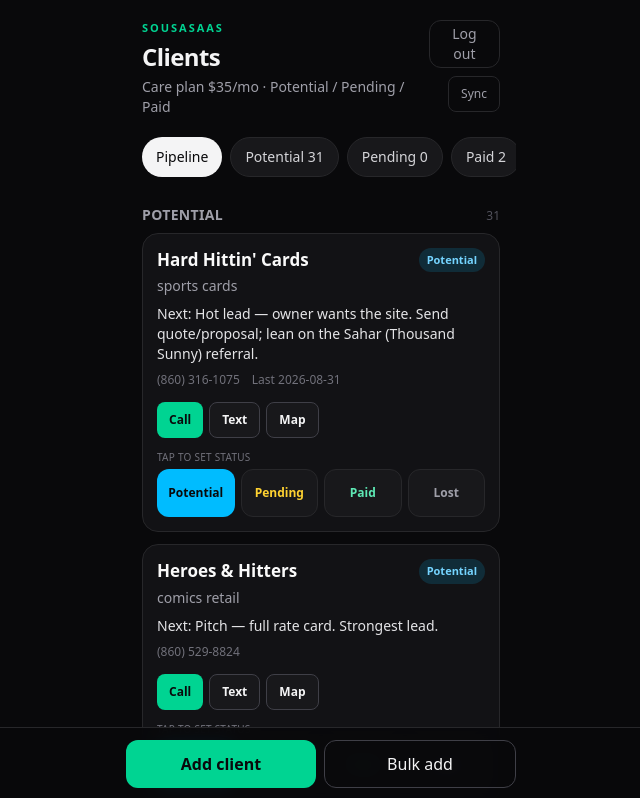
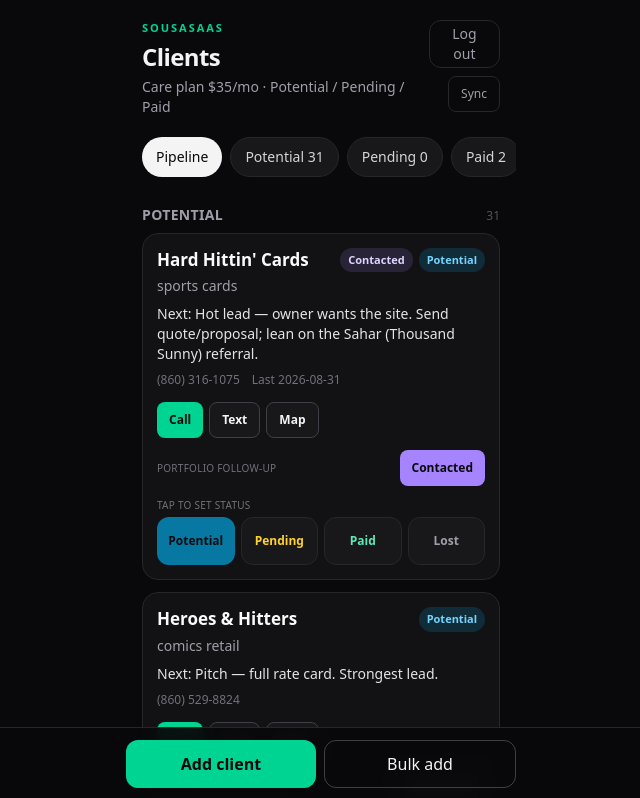
Before and after one commit to VoidcallerOC/sousasaas-client-tracker, a Next.js app: page / in a window 1280 px wide. Shown: the top 798 px of the page, without its empty margins (319-959 px from the left). Built offline with nearby package versions, Linux system fonts and the light colour scheme.

Commit message:
Add persistent contacted tracking

```diff
--- a/app/actions.ts
+++ b/app/actions.ts
@@ -24,6 +24,7 @@ function clientFromForm(formData: FormData, id: string): Client {
     client: field(formData, "client"),
     businessType: field(formData, "businessType"),
     status,
+    contacted: field(formData, "contacted") === "true",
     contactName: field(formData, "contactName"),
     phone: field(formData, "phone"),
     email: field(formData, "email"),
@@ -43,14 +44,16 @@ function clientFromForm(formData: FormData, id: string): Client {
 export async function saveClient(formData: FormData) {
   const id = field(formData, "id");
   if (!id) return;
-  const next = clientFromForm(formData, id);
-  if (!next.client) return;
+  const submitted = clientFromForm(formData, id);
+  if (!submitted.client) return;
   const clients = await readClients();
   const idx = clients.findIndex((c) => c.id === id);
   if (idx === -1) {
-    clients.unshift(next);
+    clients.unshift(submitted);
   } else {
-    clients[idx] = next;
+    clients[idx] = formData.has("contacted")
+      ? submitted
+      : { ...submitted, contacted: clients[idx].contacted };
   }
   await writeClients(clients);
   revalidatePath("/");
@@ -77,6 +80,16 @@ export async function setStatus(id: string, status: Status) {
   const idx = clients.findIndex((c) => c.id === id);
   if (idx === -1) return;
   clients[idx] = { ...clients[idx], status };
+  await writeClients(clients);
+  revalidatePath("/");
+}
+
+export async function setContacted(id: string, contacted: boolean) {
+  if (!id || typeof contacted !== "boolean") return;
+  const clients = await readClients();
+  const idx = clients.findIndex((c) => c.id === id);
+  if (idx === -1) return;
+  clients[idx] = { ...clients[idx], contacted };
   await writeClients(clients);
   revalidatePath("/");
 }
--- /dev/null
+++ b/components/contacted-button.tsx
@@ -0,0 +1,45 @@
+"use client";
+
+import { useRouter } from "next/navigation";
+import { useTransition } from "react";
+import { setContacted } from "@/app/actions";
+
+export function ContactedButton({
+  id,
+  contacted,
+}: {
+  id: string;
+  contacted: boolean;
+}) {
+  const router = useRouter();
+  const [isPending, startTransition] = useTransition();
+
+  function handleClick() {
+    if (isPending) return;
+
+    startTransition(async () => {
+      await setContacted(id, !contacted);
+      router.refresh();
+    });
+  }
+
+  return (
+    <button
+      type="button"
+      onClick={(event) => {
+        event.stopPropagation();
+        handleClick();
+      }}
+      disabled={isPending}
+      aria-pressed={contacted}
+      aria-label={contacted ? "Mark client as not contacted" : "Mark client as contacted"}
+      className={`inline-flex h-9 items-center rounded-lg px-3 text-xs font-semibold transition-transform active:scale-95 disabled:cursor-wait disabled:opacity-60 ${
+        contacted
+          ? "bg-violet-400 text-zinc-950"
+          : "border border-violet-400/40 bg-violet-400/10 text-violet-200"
+      }`}
+    >
+      {isPending ? "Saving…" : "Contacted"}
+    </button>
+  );
+}
--- a/components/status-bar.tsx
+++ b/components/status-bar.tsx
@@ -1,5 +1,7 @@
 "use client";
 
+import { useRouter } from "next/navigation";
+import { useTransition } from "react";
 import { STATUSES, type Status } from "@/lib/types";
 import { setStatus } from "@/app/actions";
 
@@ -29,6 +31,18 @@ export function StatusBar({
   id: string;
   current: Status;
 }) {
+  const router = useRouter();
+  const [isPending, startTransition] = useTransition();
+
+  function handleStatusChange(status: Status) {
+    if (status === current || isPending) return;
+
+    startTransition(async () => {
+      await setStatus(id, status);
+      router.refresh();
+    });
+  }
+
   return (
     <div className="grid grid-cols-4 gap-1.5">
       {STATUSES.map((status) => {
@@ -37,11 +51,11 @@ export function StatusBar({
           <button
             key={status}
             type="button"
-            onClick={() => {
-              if (!active) void setStatus(id, status);
-            }}
+            onClick={() => handleStatusChange(status)}
+            disabled={active || isPending}
             aria-pressed={active}
-            className={`h-12 rounded-xl text-xs font-semibold transition-transform active:scale-95 ${
+            aria-label={`Move client to ${status}`}
+            className={`h-12 rounded-xl text-xs font-semibold transition-transform active:scale-95 disabled:cursor-wait disabled:opacity-60 ${
               active ? STYLES[status].on : STYLES[status].off
             }`}
           >
--- a/components/tracker.tsx
+++ b/components/tracker.tsx
@@ -7,8 +7,9 @@ import { StatusBar, statusBadgeClass } from "./status-bar";
 import { ContactActions } from "./contact-actions";
 import { ClientSheet } from "./client-sheet";
 import { BulkSheet } from "./bulk-sheet";
+import { ContactedButton } from "./contacted-button";
 
-type Filter = "pipeline" | Status | "all";
+type Filter = "pipeline" | "contacted" | Status | "all";
 
 function money(n: number | null): string | null {
   if (n == null) return null;
@@ -39,11 +40,18 @@ function ClientCard({
           <h3 className="text-[17px] font-semibold leading-snug text-zinc-50">
             {client.client}
           </h3>
+          <div className="flex shrink-0 items-center gap-1.5">
+            {client.contacted ? (
+              <span className="rounded-full bg-violet-400/15 px-2 py-1 text-[11px] font-semibold text-violet-200">
+                Contacted
+              </span>
+            ) : null}
             <span
-            className={`shrink-0 rounded-full px-2 py-1 text-[11px] font-semibold ${statusBadgeClass(client.status)}`}
+              className={`rounded-full px-2 py-1 text-[11px] font-semibold ${statusBadgeClass(client.status)}`}
             >
               {client.status}
             </span>
+          </div>
         </div>
         {client.businessType ? (
           <p className="mt-1 text-sm text-zinc-400">{client.businessType}</p>
@@ -63,6 +71,12 @@ function ClientCard({
         </div>
       </button>
       <ContactActions client={client} compact className="mt-3" />
+      <div className="mt-3 flex items-center justify-between gap-2">
+        <p className="text-[10px] font-medium uppercase tracking-wide text-zinc-500">
+          Portfolio follow-up
+        </p>
+        <ContactedButton id={client.id} contacted={client.contacted} />
+      </div>
       <div className="mt-3">
         <p className="mb-1 text-[10px] font-medium uppercase tracking-wide text-zinc-500">
           Tap to set status
@@ -141,11 +155,14 @@ export function Tracker({ clients }: { clients: Client[] }) {
     { id: "Pending", label: `Pending ${counts.Pending}` },
     { id: "Paid", label: `Paid ${counts.Paid}` },
     { id: "Lost", label: `Lost ${counts.Lost}` },
+    { id: "contacted", label: `Contacted ${clients.filter((c) => c.contacted).length}` },
     { id: "all", label: "All" },
   ];
 
   const visible =
-    filter === "pipeline" || filter === "all"
+    filter === "contacted"
+      ? clients.filter((client) => client.contacted)
+      : filter === "pipeline" || filter === "all"
         ? clients
         : grouped[filter];
 
@@ -190,8 +207,14 @@ export function Tracker({ clients }: { clients: Client[] }) {
         </>
       ) : (
         <Group
-          title={filter === "all" ? "All clients" : filter}
-          clients={filter === "all" ? clients : visible}
+          title={
+            filter === "all"
+              ? "All clients"
+              : filter === "contacted"
+                ? "Contacted"
+                : filter
+          }
+          clients={visible}
           onOpen={setEditing}
           empty="Nothing here yet"
         />
--- a/lib/storage.ts
+++ b/lib/storage.ts
@@ -17,21 +17,34 @@ function localDataPath(): string {
   return path.join(process.cwd(), "data", "clients.json");
 }
 
+function normalizeClients(value: unknown): Client[] | null {
+  if (!Array.isArray(value)) return null;
+
+  return value.map((record) => {
+    const client = record as Partial<Client>;
+    return {
+      ...client,
+      contacted:
+        typeof client.contacted === "boolean"
+          ? client.contacted
+          : Boolean(client.lastContacted),
+    } as Client;
+  });
+}
+
 async function loadShippedSeed(): Promise<Client[]> {
   const filePath = localDataPath();
   const raw = await fs.readFile(filePath, "utf8");
-  const parsed = JSON.parse(raw) as unknown;
-  if (!Array.isArray(parsed)) {
+  const parsed = normalizeClients(JSON.parse(raw) as unknown);
+  if (!parsed) {
     throw new Error("Shipped data/clients.json is not an array");
   }
-  return parsed as Client[];
+  return parsed;
 }
 
 async function parseClientsJson(text: string): Promise<Client[] | null> {
   if (!text.trim()) return null;
-  const parsed = JSON.parse(text) as unknown;
-  if (!Array.isArray(parsed)) return null;
-  return parsed as Client[];
+  return normalizeClients(JSON.parse(text) as unknown);
 }
 
 async function readFromBlob(): Promise<Client[] | null> {
--- a/lib/types.ts
+++ b/lib/types.ts
@@ -8,6 +8,7 @@ export type Client = {
   client: string;
   businessType: string;
   status: Status;
+  contacted: boolean;
   contactName: string;
   phone: string;
   email: string;
@@ -28,6 +29,7 @@ export function emptyClient(): Omit<Client, "id"> {
     client: "",
     businessType: "",
     status: "Potential",
+    contacted: false,
     contactName: "",
     phone: "",
     email: "",
```
Lines whose indentation alone changed are shown as unchanged.
